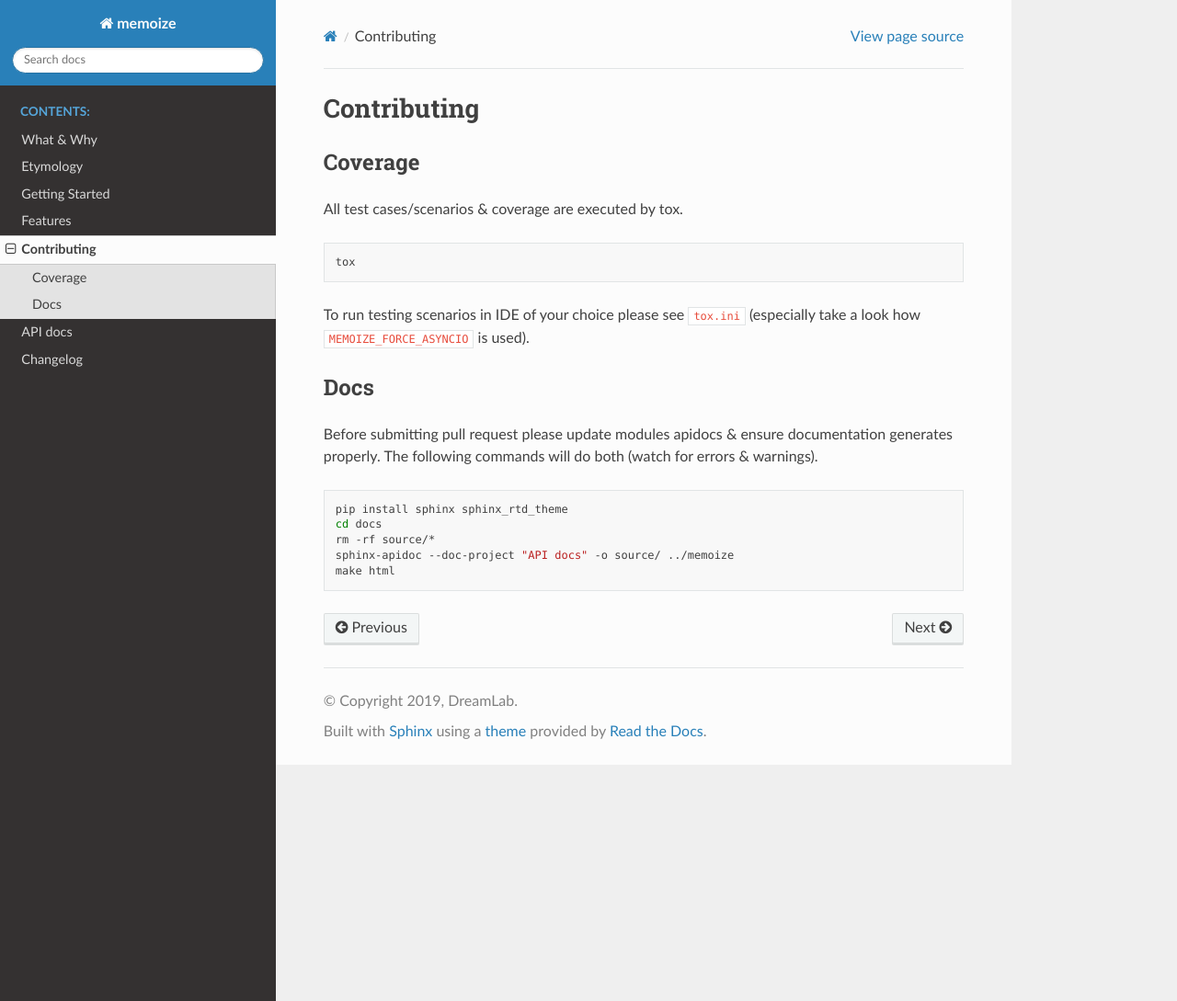
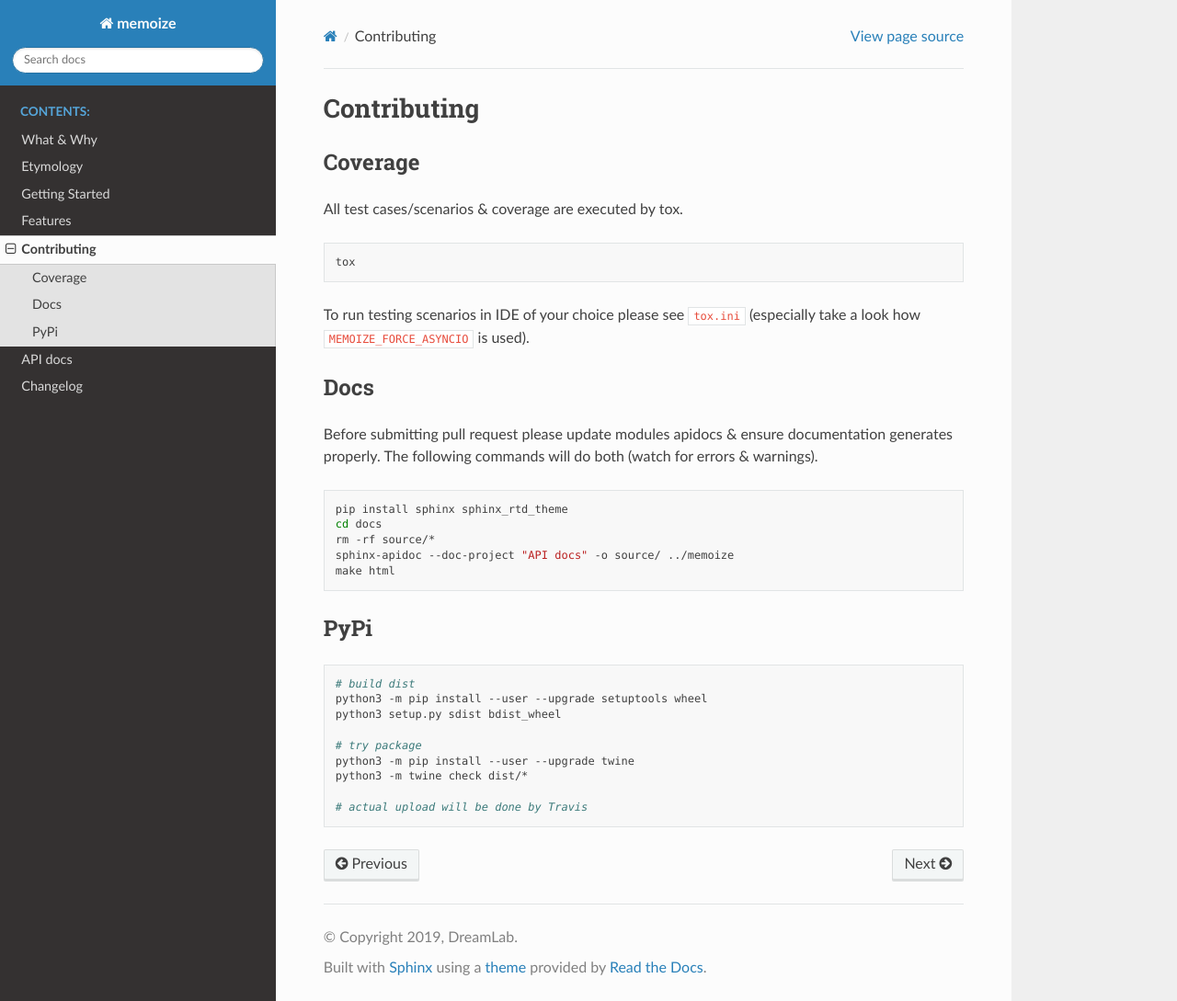
Before and after one commit to DreamLab/memoize, a Sphinx documentation site: the page built from docs/contributing.rst, in a window 1280 px wide and 1089 px high. Shown: the whole window at 92% size. Built offline with Sphinx 7.4.7 and the Read the Docs theme 2.0.0, drawn with Linux system fonts in a browser that asks for light colours.

Commit message:
PyPi config for Travis & fixes for PyPi

```diff
--- a/README.rst
+++ b/README.rst
@@ -39,7 +39,7 @@ To get you up & running all you need is to install:
 
 .. code-block:: bash
 
-   pip install memoize
+   pip install py-memoize
 
 Installation of Extras
 ~~~~~~~~~~~~~~~~~~~~~~
@@ -48,13 +48,13 @@ If you are going to use ``memoize`` with tornado add a dependency on extra:
 
 .. code-block:: bash
 
-   pip install memoize[tornado]
+   pip install py-memoize[tornado]
 
 To harness the power of `ujson <https://pypi.org/project/ujson/>`_ (if JSON SerDe is used) install extra:
 
 .. code-block:: bash
 
-   pip install memoize[ujson]
+   pip install py-memoize[ujson]
 
 Usage
 -----
--- a/docs/contributing.rst
+++ b/docs/contributing.rst
@@ -26,3 +26,18 @@ The following commands will do both (watch for errors & warnings).
    rm -rf source/*
    sphinx-apidoc --doc-project "API docs" -o source/ ../memoize
    make html
+
+PyPi
+----
+
+.. code-block:: bash
+
+    # build dist
+    python3 -m pip install --user --upgrade setuptools wheel
+    python3 setup.py sdist bdist_wheel
+
+    # try package
+    python3 -m pip install --user --upgrade twine
+    python3 -m twine check dist/*
+
+    # actual upload will be done by Travis
```
Also changed, not shown: setup.py (+15 -5 lines), .travis.yml.
